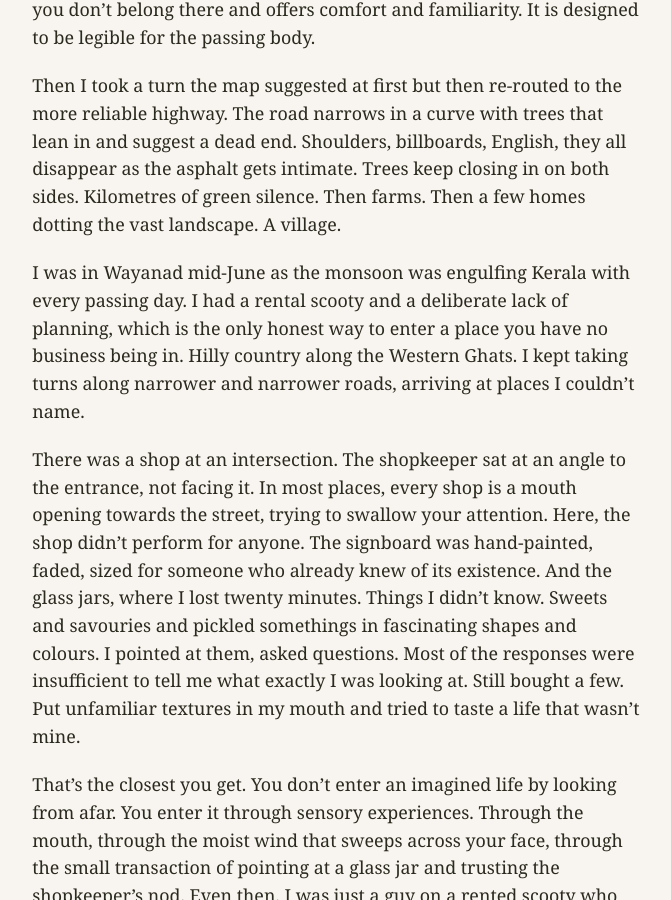
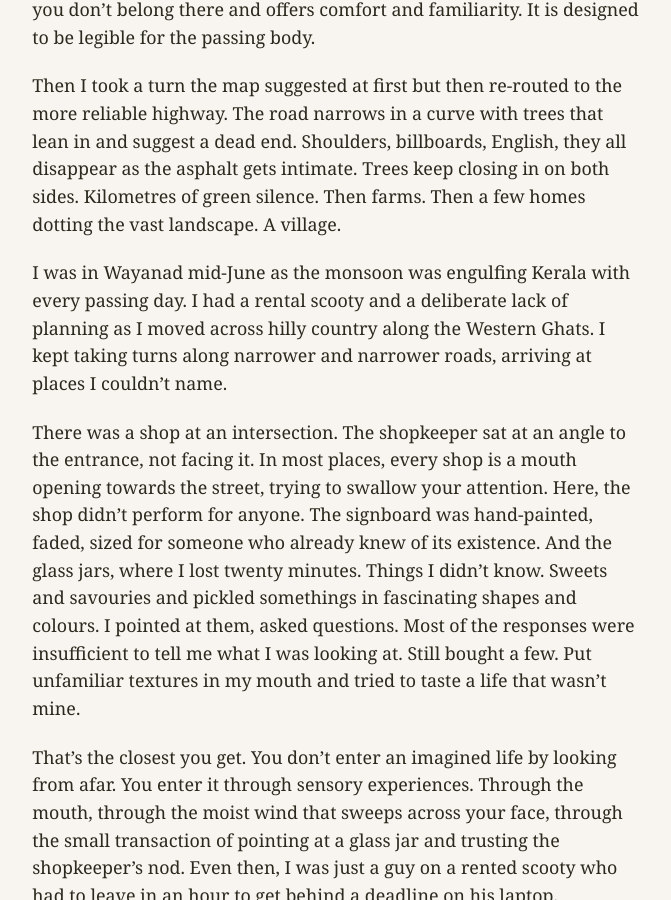
Before and after one commit to phlnstr/phlnstr.in, a Jekyll site: the page built from _posts/2026-06-27-passing-through-wayand.md, in a window 1280 px wide and 900 px high, scrolled down 452 px. Shown: the whole window, without its empty margins (304-975 px from the left). Built offline with Jekyll 4.4.1, drawn with Linux system fonts in a browser that asks for light colours.

Commit message:
Update 2026-06-27-passing-through-wayand.md

```diff
--- a/_posts/2026-06-27-passing-through-wayand.md
+++ b/_posts/2026-06-27-passing-through-wayand.md
@@ -9,9 +9,9 @@ Highways are fluent. Moving along NH 766, the Mysore - Kozhikode highway, I knew
 
 Then I took a turn the map suggested at first but then re-routed to the more reliable highway. The road narrows in a curve with trees that lean in and suggest a dead end. Shoulders, billboards, English, they all disappear as the asphalt gets intimate. Trees keep closing in on both sides. Kilometres of green silence. Then farms. Then a few homes dotting the vast landscape. A village.
 
-I was in Wayanad mid-June as the monsoon was engulfing Kerala with every passing day. I had a rental scooty and a deliberate lack of planning, which is the only honest way to enter a place you have no business being in. Hilly country along the Western Ghats. I kept taking turns along narrower and narrower roads, arriving at places I couldn't name.
+I was in Wayanad mid-June as the monsoon was engulfing Kerala with every passing day. I had a rental scooty and a deliberate lack of planning as I moved across hilly country along the Western Ghats. I kept taking turns along narrower and narrower roads, arriving at places I couldn't name.
 
-There was a shop at an intersection. The shopkeeper sat at an angle to the entrance, not facing it. In most places, every shop is a mouth opening towards the street, trying to swallow your attention. Here, the shop didn't perform for anyone. The signboard was hand-painted, faded, sized for someone who already knew of its existence. And the glass jars, where I lost twenty minutes. Things I didn't know. Sweets and savouries and pickled somethings in fascinating shapes and colours. I pointed at them, asked questions. Most of the responses were insufficient to tell me what exactly I was looking at. Still bought a few. Put unfamiliar textures in my mouth and tried to taste a life that wasn't mine.
+There was a shop at an intersection. The shopkeeper sat at an angle to the entrance, not facing it. In most places, every shop is a mouth opening towards the street, trying to swallow your attention. Here, the shop didn't perform for anyone. The signboard was hand-painted, faded, sized for someone who already knew of its existence. And the glass jars, where I lost twenty minutes. Things I didn't know. Sweets and savouries and pickled somethings in fascinating shapes and colours. I pointed at them, asked questions. Most of the responses were insufficient to tell me what I was looking at. Still bought a few. Put unfamiliar textures in my mouth and tried to taste a life that wasn't mine.
 
 That's the closest you get. You don't enter an imagined life by looking from afar. You enter it through sensory experiences. Through the mouth, through the moist wind that sweeps across your face, through the small transaction of pointing at a glass jar and trusting the shopkeeper's nod. Even then, I was just a guy on a rented scooty who had to leave in an hour to get behind a deadline on his laptop.
 
```
